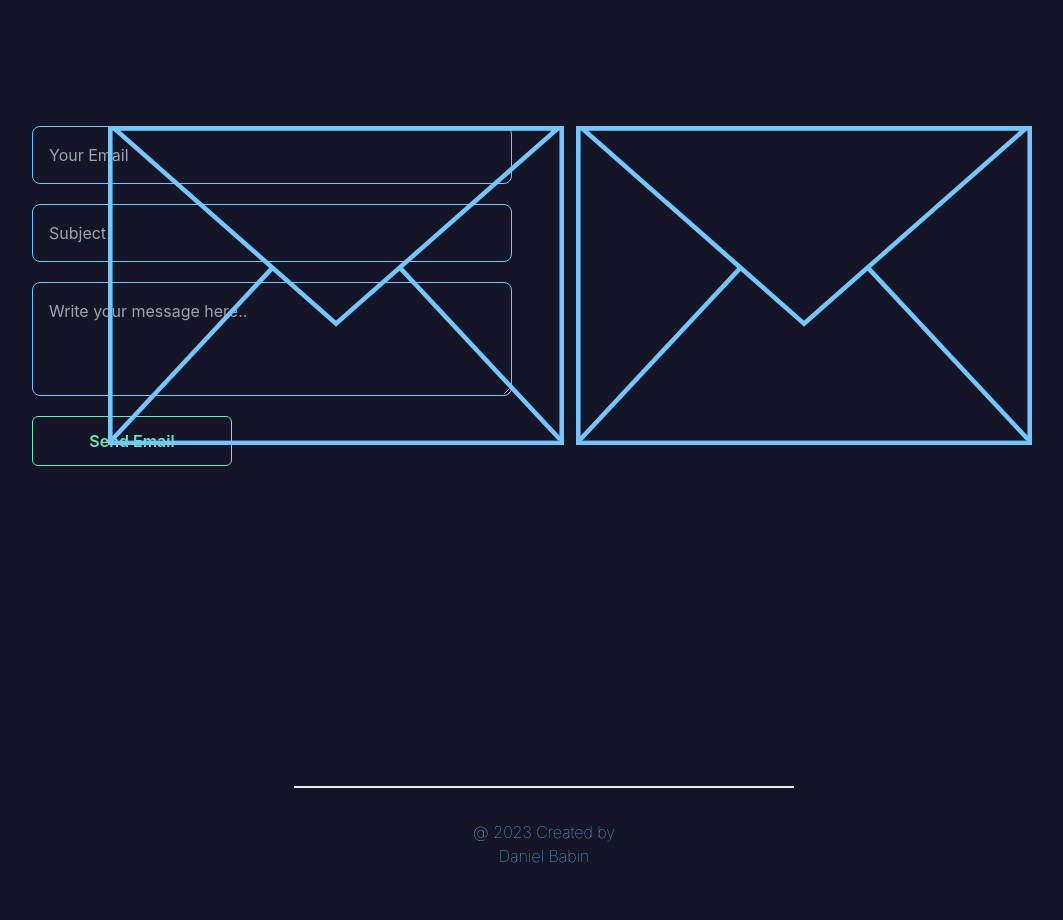
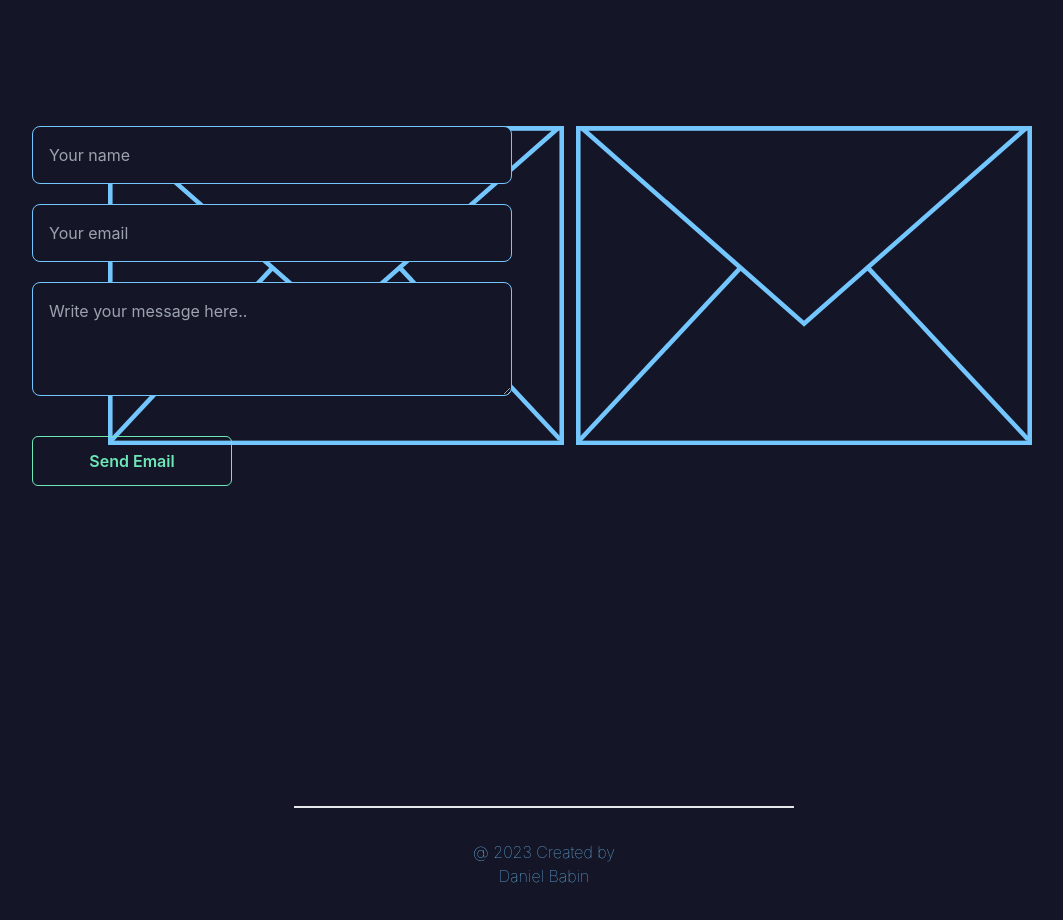
Before and after one commit to dbabs629/portfolio, a React (Create React App) app: page / in a window 1280 px wide. Shown: the part 4520-5440 px from the top of the page, without its empty margins (96-1159 px from the left). Built offline with nearby package versions, Linux system fonts and the light colour scheme.

Commit message:
added form attributes and netlify form submit attributes

```diff
--- a/src/components/Button.jsx
+++ b/src/components/Button.jsx
@@ -1,6 +1,6 @@
 function Button({ children }) {
   return (
-    <button className='w-full max-w-[200px] rounded-md border border-emerald p-3 font-semibold text-emerald duration-300 hover:-translate-y-1 hover:border-emerald hover:bg-emerald hover:text-white'>
+    <button className='w-full max-w-[200px] rounded-md border border-emerald p-3 font-semibold text-emerald duration-300 hover:translate-y-1 hover:border-emerald hover:bg-emerald hover:text-white'>
       {children}
     </button>
   )
--- a/src/components/Form.jsx
+++ b/src/components/Form.jsx
@@ -5,20 +5,20 @@ function Form({ setFormStatus }) {
   const formData = JSON.parse(localStorage.getItem('form'))
   const [form, setForm] = useState(formData || [])
   const [email, setEmail] = useState('')
-  const [title, setTitle] = useState('')
-  const [body, setBody] = useState('')
+  const [name, setName] = useState('')
+  const [message, setMessage] = useState('')
 
   const submitEmail = (e) => {
     e.preventDefault()
-    if (!body || !title || !email) {
+    if (!message || !name || !email) {
       alert('Please fill out all fields')
       setFormStatus(false)
     } else {
       setFormStatus(true)
-      setForm([...form, { email, title, body }])
+      setForm([...form, { email, name, message }])
       setEmail('')
-      setTitle('')
-      setBody('')
+      setName('')
+      setMessage('')
     }
   }
 
@@ -30,25 +30,36 @@ function Form({ setFormStatus }) {
   return (
     <form
       onSubmit={submitEmail}
-      netlify
-      className='mx-auto flex w-full flex-col space-y-5 text-gray-800'>
+      action='POST'
+      data-netlify='true'
+      className='z-20 mx-auto flex w-full flex-col space-y-5 text-gray-800'>
+      <input
+        className='w-full rounded-lg border border-primary bg-darkest p-4 text-primary caret-pink-500 outline-none'
+        value={name}
+        type='name'
+        name='name'
+        id='name'
+        onChange={(e) => setName(e.target.value)}
+        placeholder='Your name'
+      />
       <input
         className='w-full rounded-lg border border-primary bg-darkest p-4 text-primary caret-pink-500 outline-none'
         value={email}
+        type='email'
+        name='email'
+        id='email'
         onChange={(e) => setEmail(e.target.value)}
-        placeholder='Your Email'
-      />
-      <input
-        className='w-full rounded-lg border border-primary bg-darkest p-4 text-primary caret-pink-500 outline-none'
-        value={title}
-        onChange={(e) => setTitle(e.target.value)}
-        placeholder='Subject'
+        placeholder='Your email'
       />
       <textarea
         className='w-full rounded-lg border border-primary bg-darkest p-4 pb-12 text-primary caret-pink-500 outline-none'
-        value={body}
-        onChange={(e) => setBody(e.target.value)}
+        value={message}
+        type='message'
+        name='message'
+        id='message'
+        onChange={(e) => setMessage(e.target.value)}
         placeholder='Write your message here..'></textarea>
+      <div data-netlify-recaptcha='true'></div>
       <Button>Send Email</Button>
     </form>
   )
--- a/src/components/nav/DropDownMenu.jsx
+++ b/src/components/nav/DropDownMenu.jsx
@@ -16,10 +16,8 @@ function DropDownMenu({ navBool, setnavBool }) {
 
   useEffect(() => {
     navBool === true
-      ? setdropDown('transform translate-x-[0px] opacity-100 duration-700')
-      : setdropDown(
-          'hidden transform -translate-y-[20rem] opacity-0 duration-700'
-        )
+      ? setdropDown('transform translate-y-[0px] opacity-100 duration-700')
+      : setdropDown('transform -translate-y-[100%] opacity-0 duration-700')
   }, [navBool])
 
   return (
--- a/src/index.css
+++ b/src/index.css
@@ -93,3 +93,13 @@ code {
   filter: blue(0);
   transform: translateX(0);
 }
+
+.move-right {
+  transition: all 1s;
+  opacity: 1;
+  transform: translateX(105%);
+  -moz-transform: translateX(105%);
+  -ms-transform: translateX(105%);
+  -webkit-transform: translateX(105%);
+  transition-delay: 300ms;
+}
--- a/src/pages/Home/ContactSection.jsx
+++ b/src/pages/Home/ContactSection.jsx
@@ -34,11 +34,9 @@ function ContactHome() {
     } else {
       setContactImgColor('#6EE7B7')
       let contactImgGreen = document.getElementById('contact-img-green')
-      let formContainer = document.getElementById('form-container')
-
-      contactImgGreen.classList.add('hide-right')
-      formContainer.classList.remove('lg:flex-row')
-      formContainer.classList.add('lg:flex-col', 'lg:w-1/2')
+      let contactImgBlue = document.getElementById('contact-img-blue')
+      contactImgGreen.classList.add('move-right')
+      contactImgBlue.classList.add('move-right')
     }
   }, [formStatus])
 
@@ -52,7 +50,7 @@ function ContactHome() {
         <div
           id='form-container'
           className='flex w-full flex-col items-center justify-between space-x-16 lg:flex-row lg:items-start'>
-          <div className='hide hide-left w-full'>
+          <div className='hide hide-left z-10 w-full'>
             <Form setFormStatus={setFormStatus} />
           </div>
           <div className='hide hide-right hidden w-full lg:block'>
@@ -90,7 +88,7 @@ function ContactHome() {
                 </g>
               </svg>
               <svg
-                className='absolute left-0 top-0 -translate-x-[100%]'
+                className='absolute left-0 top-0 z-0 -translate-x-[100%] transition duration-300'
                 xmlns='http://www.w3.org/2000/svg'
                 width='100%'
                 height='100%'
```
